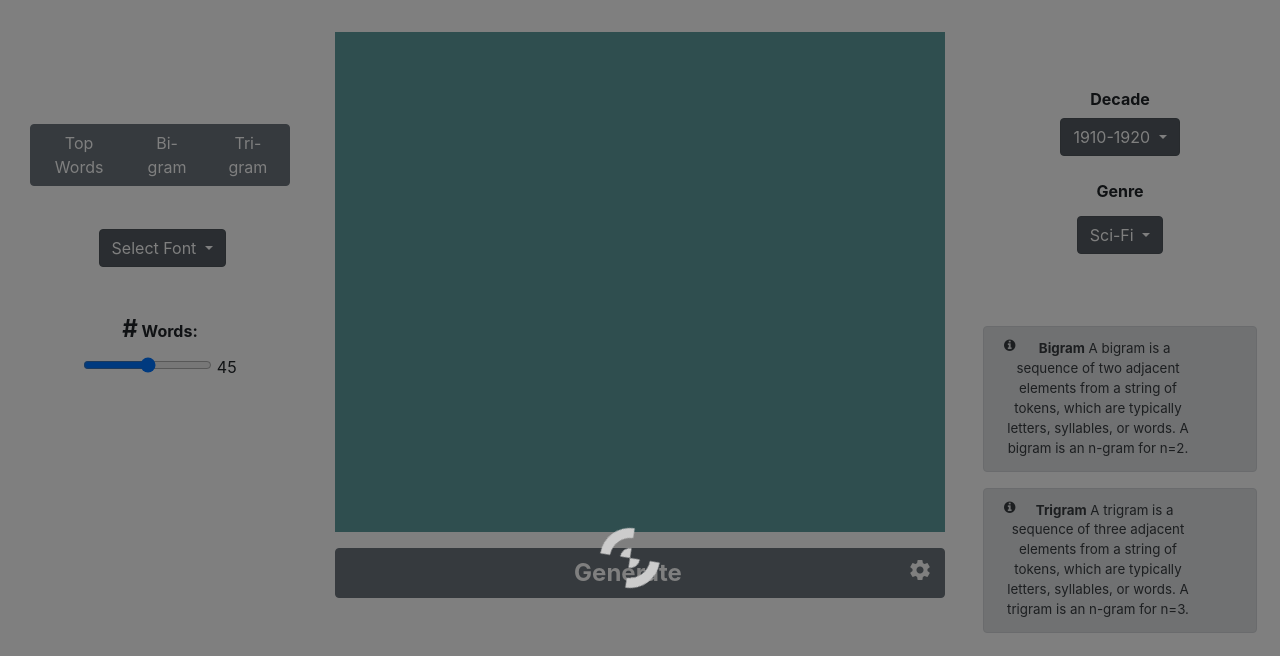
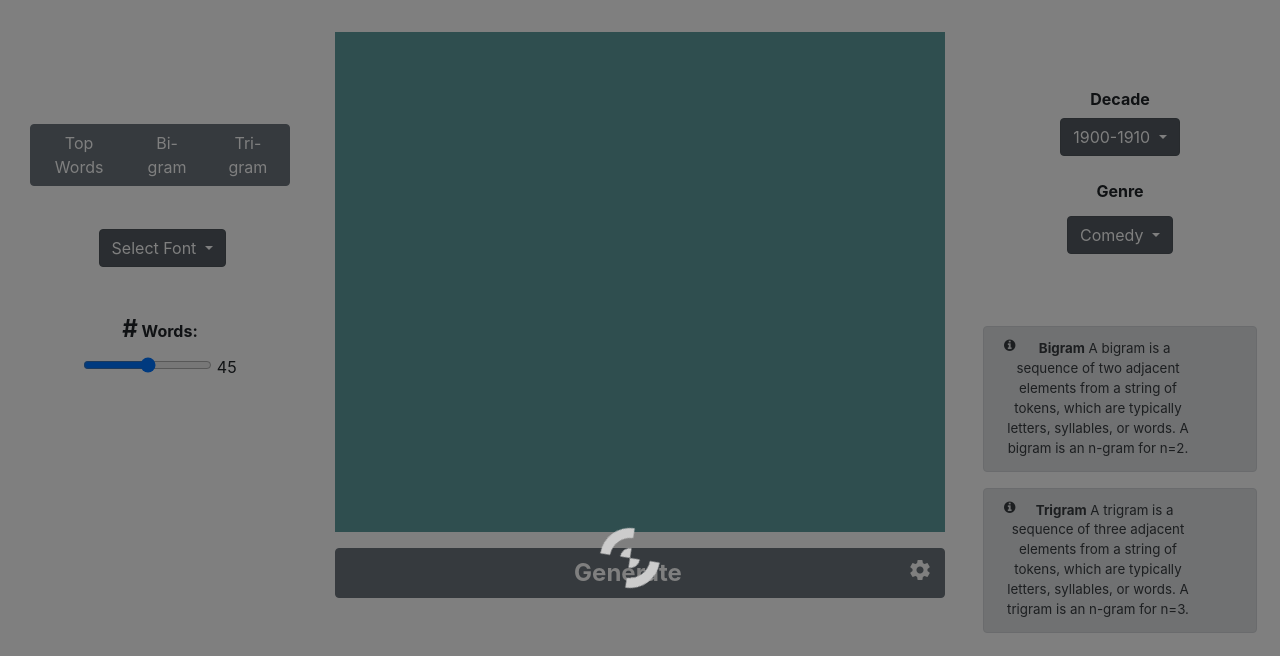
Before and after one commit to hhhpv/WordCloud, a Django app: page / in a window 1280 px wide. Shown: the part 56-712 px from the top of the page. Run offline with Django 3.2, Linux system fonts and the light colour scheme; data that the repository does not hold is empty; some libraries are stand-ins or nearby versions.

Commit message:
deploying to server

```diff
--- a/templates/index.html
+++ b/templates/index.html
@@ -148,7 +148,7 @@
                                 <a class="btn btn-secondary dropdown-toggle" href="#" role="button"
                                     id="dropdownYearLink" data-toggle="dropdown" aria-haspopup="true"
                                     aria-expanded="false">
-                                    1910-1920
+                                    1900-1910
                                 </a>
                                 <div class="dropdown-menu" aria-labelledby="dropdownMenuLink" id="yearSelect">
                                     <a class="dropdown-item" href="#">1900-1910</a>
@@ -175,7 +175,7 @@
                                 <a class="btn btn-secondary dropdown-toggle" href="#" role="button"
                                     id="dropdownGenreLink" data-toggle="dropdown" aria-haspopup="true"
                                     aria-expanded="false">
-                                    Sci-Fi
+                                    Comedy
                                 </a>
 
                                 <div class="dropdown-menu" aria-labelledby="dropdownMenuLink" id="genreSelect">
--- a/wordCloud/settings.py
+++ b/wordCloud/settings.py
@@ -12,6 +12,7 @@
 
 from pathlib import Path
 import os
+import django_heroku
 
 SETTINGS_PATH = os.path.dirname(os.path.dirname(__file__))
 # Build paths inside the project like this: BASE_DIR / 'subdir'.
@@ -125,3 +126,4 @@
     os.path.join(os.path.dirname(__file__), "static/style.css").replace("\\", " / "),
     os.path.join(BASE_DIR, "static"),
 )
+django_heroku.settings(locals())
```
Also changed, not shown: requirements.txt (added).
